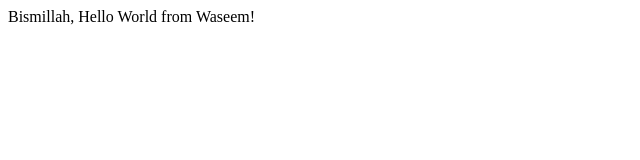
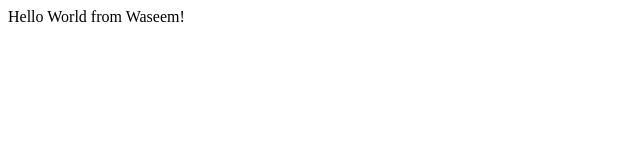
Before and after one commit to muhammadwaseemhaider/bootcamp2020, a plain HTML site: page index.html in a window 1280 px wide. Shown: the whole page, without its empty margins (0-640 px from the left). Drawn offline with Linux system fonts and the light colour scheme.

Commit message:
Update index.html

```diff
--- a/index.html
+++ b/index.html
@@ -5,7 +5,7 @@
 </head>
 <body>
   <div>
-      Bismillah, Hello World from Waseem!
+      Hello World from Waseem!
   </div>
 </body>
 </html>
```
